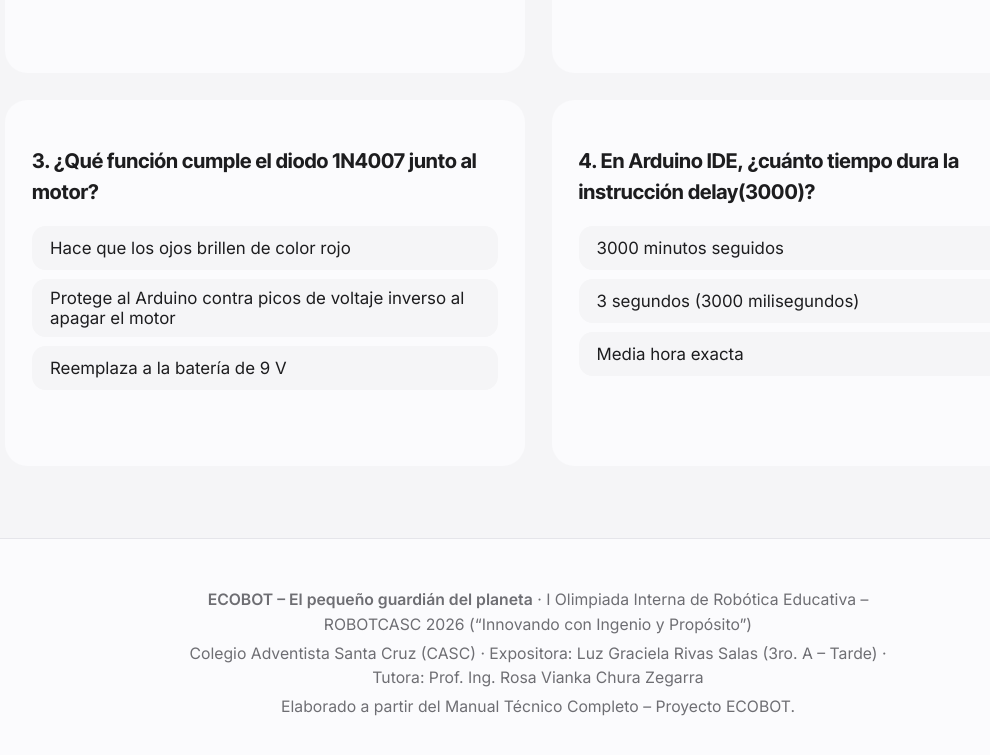
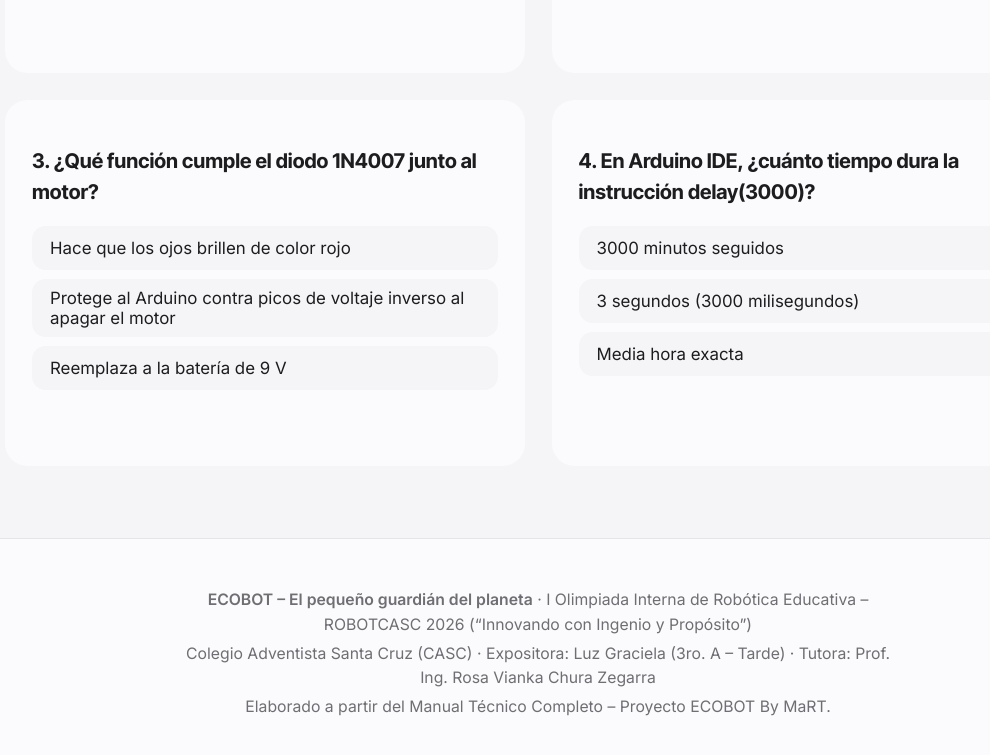
Before and after one commit to surfacebrick/ecobot, a plain HTML site: page index.html in a window 1280 px wide. Shown: the part 9713-10468 px from the top of the page, without its empty margins (102-1092 px from the left). Drawn offline with Linux system fonts and the light colour scheme.

Commit message:
Add files via upload

```diff
--- a/index.html
+++ b/index.html
@@ -1848,7 +1848,7 @@
           </div>
 
           <div class="speech-paragraphs">
-            <div class="speech-para" id="sp-0">“¡Buenos días, queridos jurados y compañeros! Mi nombre es <strong>Luz Graciela Rivas Salas</strong>, del curso <strong>3ro. A – Tarde</strong>, y hoy les presento mi proyecto llamado <strong>ECOBOT: El pequeño guardián del planeta</strong>.”</div>
+            <div class="speech-para" id="sp-0">“¡Buenos días, queridos jurados y compañeros! Mi nombre es <strong>Luz Graciela</strong>, del curso <strong>3ro. A – Tarde</strong>, y hoy les presento mi proyecto llamado <strong>ECOBOT: El pequeño guardián del planeta</strong>.”</div>
             <div class="speech-para" id="sp-1">“Construí a ECOBOT porque quería demostrar que los plásticos y juguetes que ya no usamos pueden convertirse en tecnología útil y divertida. Su cuerpo está hecho con una botella PET de tres litros, su cabeza con cartón reciclado, sus brazos con piezas recicladas de un muñeco de Spider-Man y sus ojos, orejas y pies con tapitas plásticas.”</div>
             <div class="speech-para" id="sp-2">“Por dentro, ECOBOT tiene un cerebro electrónico llamado <strong>Arduino UNO</strong>, que programamos desde la computadora. Cuando lo encendemos, el programa le da órdenes para que primero parpadeen sus ojos LED azules y después encienda un pequeño motor vibrador durante tres segundos, haciendo que ECOBOT se mueva sobre la mesa, y luego se apague para descansar.”</div>
             <div class="speech-para" id="sp-3">“Con este proyecto aprendí electrónica, programación y, lo más importante, que cuidar nuestro planeta está en nuestras manos. ¡Muchas gracias!”</div>
@@ -1904,8 +1904,8 @@
   <footer class="site-footer">
     <div class="container">
       <p><strong>ECOBOT – El pequeño guardián del planeta</strong> · I Olimpiada Interna de Robótica Educativa – ROBOTCASC 2026 (“Innovando con Ingenio y Propósito”)</p>
-      <p>Colegio Adventista Santa Cruz (CASC) · Expositora: Luz Graciela Rivas Salas (3ro. A – Tarde) · Tutora: Prof. Ing. Rosa Vianka Chura Zegarra</p>
-      <p>Elaborado a partir del Manual Técnico Completo – Proyecto ECOBOT.</p>
+      <p>Colegio Adventista Santa Cruz (CASC) · Expositora: Luz Graciela (3ro. A – Tarde) · Tutora: Prof. Ing. Rosa Vianka Chura Zegarra</p>
+      <p>Elaborado a partir del Manual Técnico Completo – Proyecto ECOBOT By MaRT.</p>
     </div>
   </footer>
 
```
